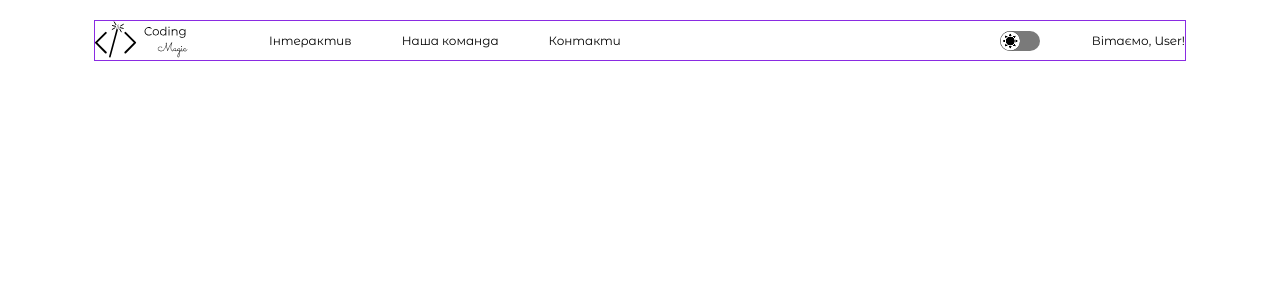
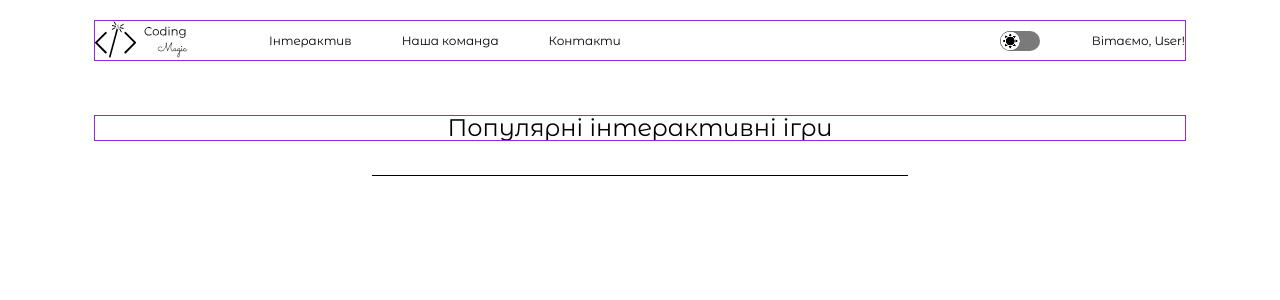
Before and after one commit to rocketmike12/goiteens_fe5_lesson41_coding_magic, a React (Vite) app: page / in a window 1280 px wide. Shown: the top 300 px of the page. Built offline with nearby package versions, Linux system fonts and the light colour scheme.

Commit message:
Hero done

```diff
--- a/src/App.tsx
+++ b/src/App.tsx
@@ -1,9 +1,11 @@
 import { Header } from "./components/Header/Header";
+import { Hero } from "./components/Hero/Hero";
 
 export const App = function () {
 	return (
 		<>
 			<Header />
+			<Hero />
 		</>
 	);
 };
--- /dev/null
+++ b/src/components/Hero/Hero.module.scss
@@ -0,0 +1,21 @@
+@import "/src/sass/base/base.scss";
+
+.hero {
+	padding: 36px 0;
+
+	&-title {
+		@include typography(inherit, 400, 24px, center);
+	}
+
+    position: relative;
+    &::after {
+        content: "";
+        width: 536px;
+        height: 1px;
+        background-color: $black;
+        position: absolute;
+        bottom: 0;
+        transform: translateX(-50%);
+        left: 50%;
+    }
+}
--- /dev/null
+++ b/src/components/Hero/Hero.tsx
@@ -0,0 +1,15 @@
+import { Container } from "../Container/Container";
+
+import styles from "./Hero.module.scss";
+
+export const Hero = function () {
+	return (
+		<>
+			<section className={styles["hero"]}>
+				<Container>
+					<h1 className={styles["hero-title"]}>Популярні інтерактивні ігри</h1>
+				</Container>
+			</section>
+		</>
+	);
+};
--- a/src/sass/abstracts/variables.scss
+++ b/src/sass/abstracts/variables.scss
@@ -1,3 +1,7 @@
+$bg: #ffffff;
+$bg-dark: #222222;
+$fg: #000000;
+$fg-dark: #ffffff;
 $text-right: #039900;
 $text-wrong: #990000;
 $white: #ffffff;
--- a/src/sass/base/base.scss
+++ b/src/sass/base/base.scss
@@ -3,5 +3,18 @@
 @import "./reset.scss";
 
 body {
-    font-family: Montserrat Alternates;
+	font-family: Montserrat Alternates;
+
+	color: $fg;
+	background-color: $bg;
+
+    transition: 128ms ease;
+    transition-property: background-color;
 }
+
+:global(.dark) {
+	body {
+		color: $fg-dark;
+		background-color: $bg-dark;
+	}
+}
```
